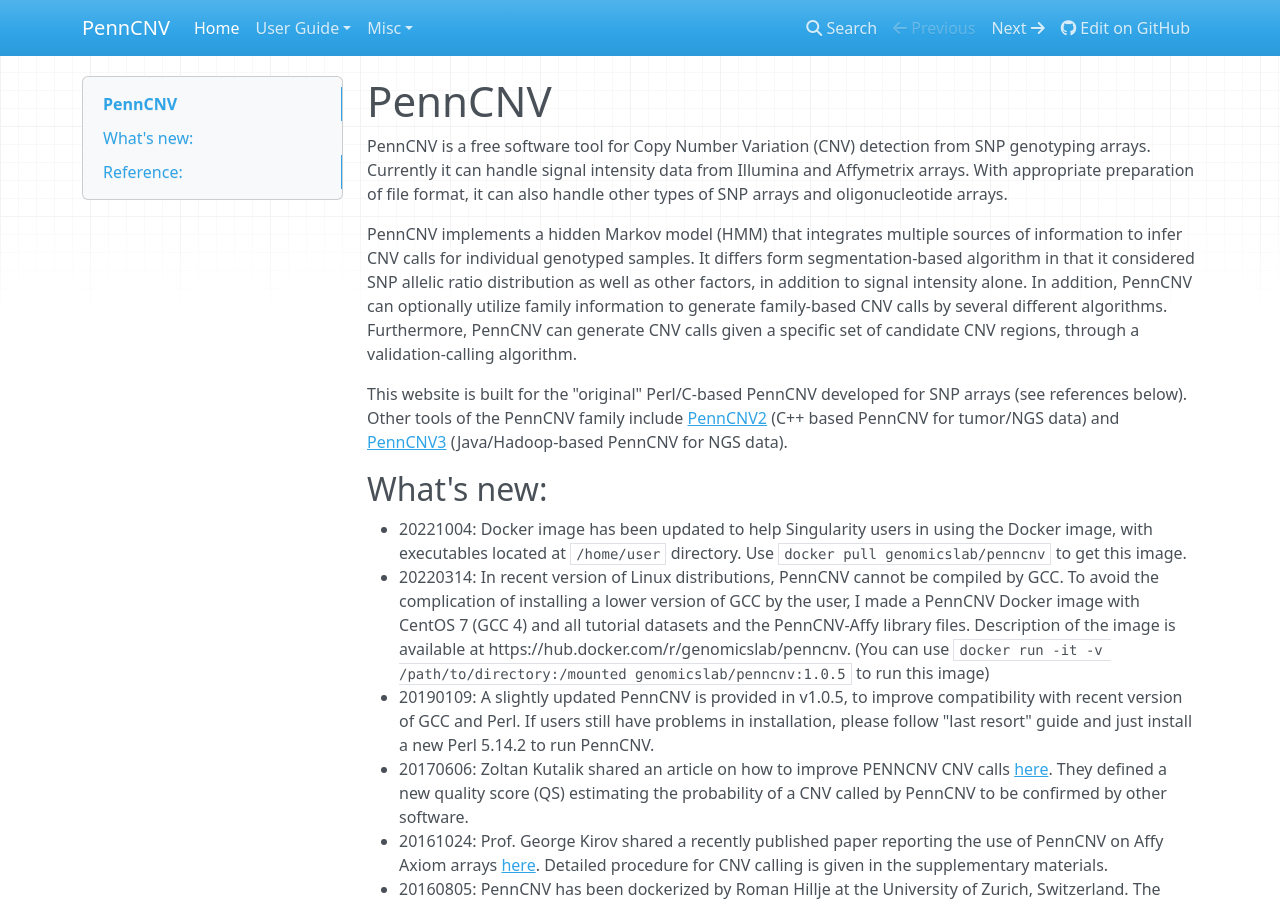
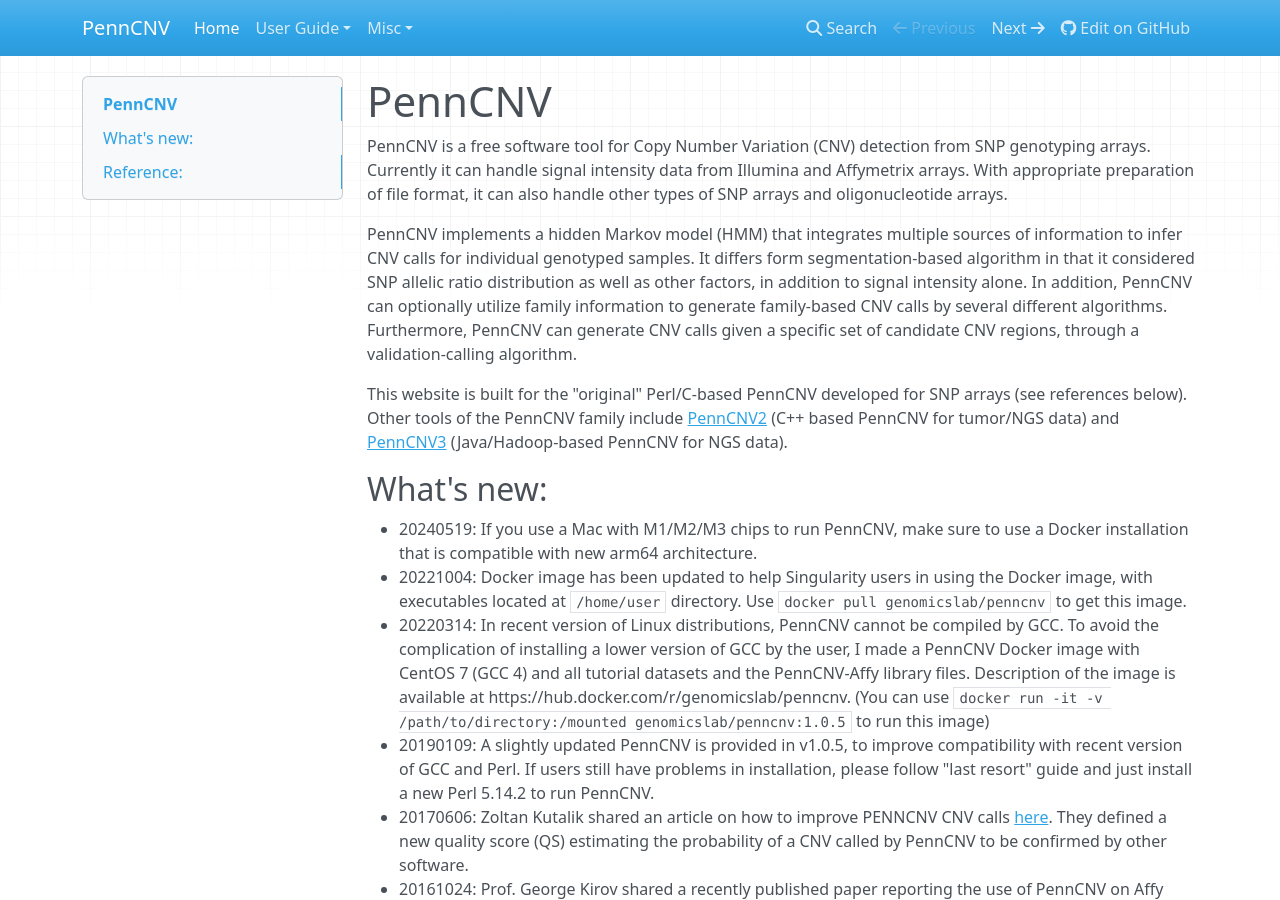
Before and after one commit to WGLab/PennCNV, an MkDocs documentation site: the page built from docs/index.md, in a window 1280 px wide and 900 px high. Built offline with MkDocs 1.6.1, drawn with Linux system fonts in a browser that asks for light colours; nearby versions of some CDN libraries.

Commit message:
Update index.md

```diff
--- a/docs/index.md
+++ b/docs/index.md
@@ -7,6 +7,7 @@
 This website is built for the "original" Perl/C-based PennCNV developed for SNP arrays (see references below). Other tools of the PennCNV family include [PennCNV2](https://github.com/WGLab/PennCNV2/) (C++ based PennCNV for tumor/NGS data) and [PennCNV3](https://github.com/WGLab/HadoopCNV) (Java/Hadoop-based PennCNV for NGS data).
 
 ## What's new:
+- 20240519: If you use a Mac with M1/M2/M3 chips to run PennCNV, make sure to use a Docker installation that is compatible with new arm64 architecture.
 - 20221004: Docker image has been updated to help Singularity users in using the Docker image, with executables located at `/home/user` directory. Use `docker pull genomicslab/penncnv` to get this image.
 - 20220314: In recent version of Linux distributions, PennCNV cannot be compiled by GCC. To avoid the complication of installing a lower version of GCC by the user, I made a PennCNV Docker image with CentOS 7 (GCC 4) and all tutorial datasets and the PennCNV-Affy library files. Description of the image is available at https://hub.docker.com/r/genomicslab/penncnv. (You can use `docker run -it -v /path/to/directory:/mounted genomicslab/penncnv:1.0.5` to run this image)
 - 20190109: A slightly updated PennCNV is provided in v1.0.5, to improve compatibility with recent version of GCC and Perl. If users still have problems in installation, please follow "last resort" guide and just install a new Perl 5.14.2 to run PennCNV.
```
